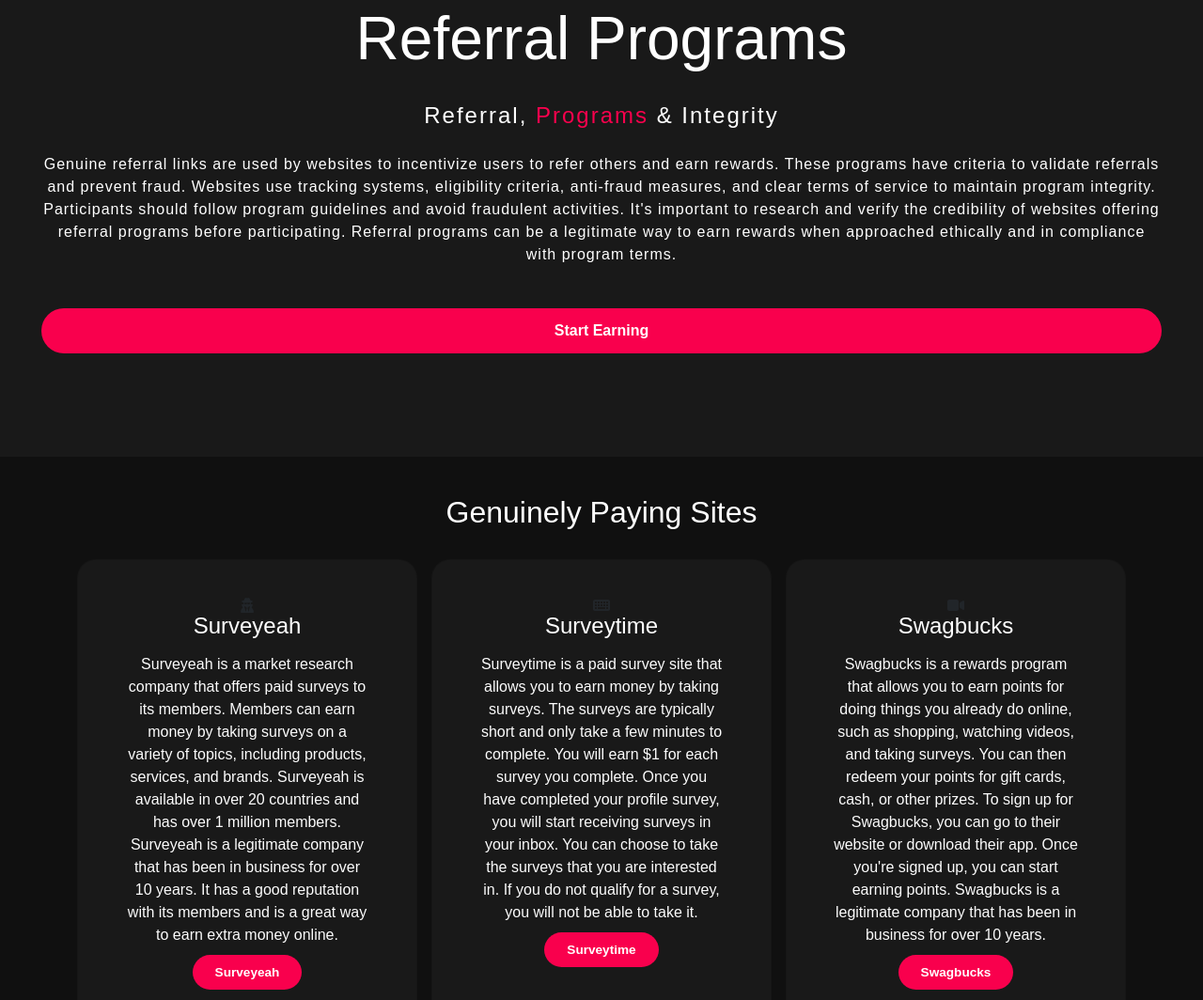
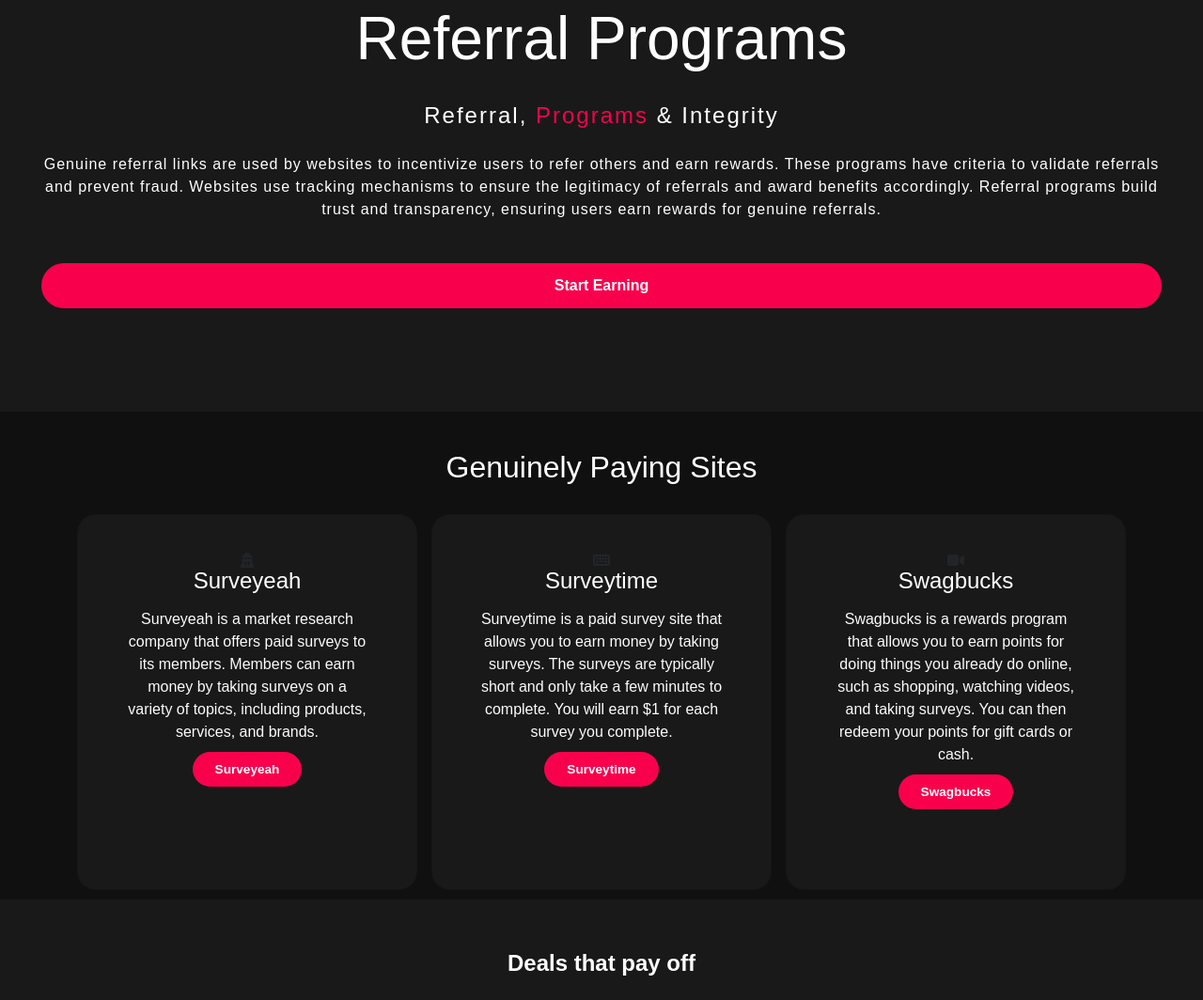
Before and after one commit to teddylumidi/Lumidi, a plain HTML site: page referrallink.html in a window 1280 px wide. Shown: the part 1405-2469 px from the top of the page at 94% size. Drawn offline with nearby package versions, Linux system fonts and the light colour scheme.

Commit message:
Update referrallink.html

```diff
--- a/referrallink.html
+++ b/referrallink.html
@@ -1,9 +1,8 @@
 <!DOCTYPE html>
 <html lang="en">
-
 <head>
   <meta charset="UTF-8">
-  <meta name="viewport" content="width=device-width, initial-scale=1">
+  <meta name="viewport" content="width=device-width, initial-scale=1.0">
   <meta http-equiv="x-ua-compatible" content="ie=edge">
   <meta name="description" content="Teddy Lumidi is your Referral Ambassador offering genuine, paying websites and referral programs. Start earning today with trusted links.">
   <title>Teddy Lumidi Referral Ambassador</title>
@@ -17,22 +16,18 @@
   <script async src="https://www.googletagmanager.com/gtag/js?id=G-KHDYR7PQ7X"></script>
   <script type="text/javascript">
     window.dataLayer = window.dataLayer || [];
-
     function gtag() {
       dataLayer.push(arguments);
     }
     gtag('js', new Date());
     gtag('config', 'G-KHDYR7PQ7X');
-
     const referralCode = 'YOUR_REFERRAL_CODE';
-
     gtag('event', 'referral', {
       'event_category': 'Referral Ambassador',
       'event_label': referralCode,
     });
   </script>
 </head>
-
 <body>
   <!-- Hero Section -->
   <header class="hero">
@@ -64,7 +59,6 @@
       </div>
     </div>
   </header>
-
   <!-- About Section -->
   <section class="about">
     <div class="main container">
@@ -74,12 +68,11 @@
       <div class="about-text text-center">
         <h2>Referral Programs</h2>
         <h5>Referral, <span>Programs</span> & Integrity</h5>
-        <p>Genuine referral links are used by websites to incentivize users to refer others and earn rewards. These programs have criteria to validate referrals and prevent fraud. Websites use tracking systems, eligibility criteria, anti-fraud measures, and clear terms of service to maintain program integrity. Participants should follow program guidelines and avoid fraudulent activities. It's important to research and verify the credibility of websites offering referral programs before participating. Referral programs can be a legitimate way to earn rewards when approached ethically and in compliance with program terms.</p>
+        <p>Genuine referral links are used by websites to incentivize users to refer others and earn rewards. These programs have criteria to validate referrals and prevent fraud. Websites use tracking mechanisms to ensure the legitimacy of referrals and award benefits accordingly. Referral programs build trust and transparency, ensuring users earn rewards for genuine referrals.</p>
         <a class="btn btn-primary" href="referrallink.html" target="_blank" role="button">Start Earning</a>
       </div>
     </div>
   </section>
-
   <!-- Services Section -->
   <section class="service">
     <div class="title">
@@ -90,7 +83,7 @@
         <em class="fas fa-user-secret"></em>
         <h5>Surveyeah</h5>
         <div class="pra">
-          <p>Surveyeah is a market research company that offers paid surveys to its members. Members can earn money by taking surveys on a variety of topics, including products, services, and brands. Surveyeah is available in over 20 countries and has over 1 million members. Surveyeah is a legitimate company that has been in business for over 10 years. It has a good reputation with its members and is a great way to earn extra money online.</p>
+          <p>Surveyeah is a market research company that offers paid surveys to its members. Members can earn money by taking surveys on a variety of topics, including products, services, and brands.</p>
           <p class="text-center"><a class="button" href="https://panel.surveyeah.com/en/p/1004405?s=share-link" target="_blank" rel="noopener noreferrer">Surveyeah</a></p>
         </div>
       </div>
@@ -98,28 +91,25 @@
         <em class="fas fa-keyboard"></em>
         <h5>Surveytime</h5>
         <div class="pra">
-          <p>Surveytime is a paid survey site that allows you to earn money by taking surveys. The surveys are typically short and only take a few minutes to complete. You will earn $1 for each survey you complete. Once you have completed your profile survey, you will start receiving surveys in your inbox. You can choose to take the surveys that you are interested in. If you do not qualify for a survey, you will not be able to take it.</p>
+          <p>Surveytime is a paid survey site that allows you to earn money by taking surveys. The surveys are typically short and only take a few minutes to complete. You will earn $1 for each survey you complete.</p>
           <p class="text-center"><a class="button" href="https://surveytime.app/8knxmaTBrD" target="_blank" rel="noopener noreferrer">Surveytime</a></p>
         </div>
       </div>
-
       <div class="card">
         <em class="fas fa-video"></em>
         <h5>Swagbucks</h5>
         <div class="pra">
-          <p>Swagbucks is a rewards program that allows you to earn points for doing things you already do online, such as shopping, watching videos, and taking surveys. You can then redeem your points for gift cards, cash, or other prizes. To sign up for Swagbucks, you can go to their website or download their app. Once you're signed up, you can start earning points. Swagbucks is a legitimate company that has been in business for over 10 years.</p>
+          <p>Swagbucks is a rewards program that allows you to earn points for doing things you already do online, such as shopping, watching videos, and taking surveys. You can then redeem your points for gift cards or cash.</p>
           <p class="text-center"><a class="button" href="https://www.swagbucks.com/p/register?rb=109931833" target="_blank" rel="noopener noreferrer">Swagbucks</a></p>
         </div>
       </div>
     </div>
   </section>
-
   <!-- Contact Me Section -->
   <section class="contact-me">
     <p>Deals that pay off</p>
     <a class="button-two" href="referrallink.html" target="_blank" rel="noopener noreferrer">Paying Links</a>
   </section>
-
   <!-- Footer Section -->
   <footer>
     <p>Teddy Lumidi</p>
@@ -134,6 +124,7 @@
     </div>
     <p class="end">© 2023 Teddy Lumidi. All rights reserved.</p>
   </footer>
+  <!-- Scripts -->
+  <script src="https://cdn.jsdelivr.net/npm/bootstrap@5.0.2/dist/js/bootstrap.bundle.min.js" integrity="sha384-MrcW6ZMFYlzcLA8Nl+NtUVF0sA7MsXsP1UyJoMp4YLEuNSfAP+JcXn/tWtIaxVXM" crossorigin="anonymous"></script>
 </body>
-
 </html>
```
